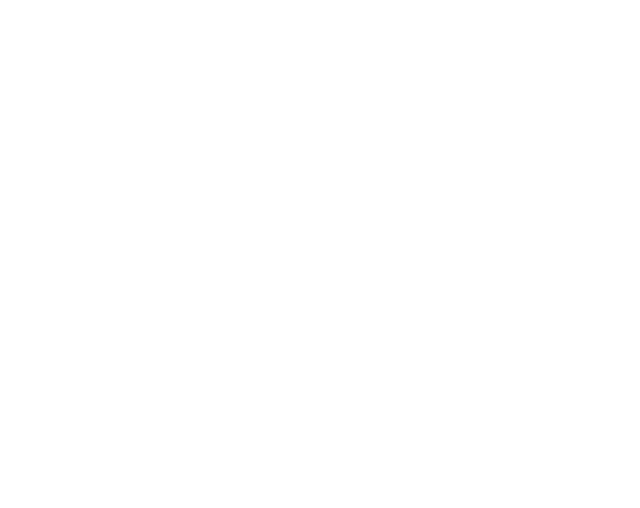
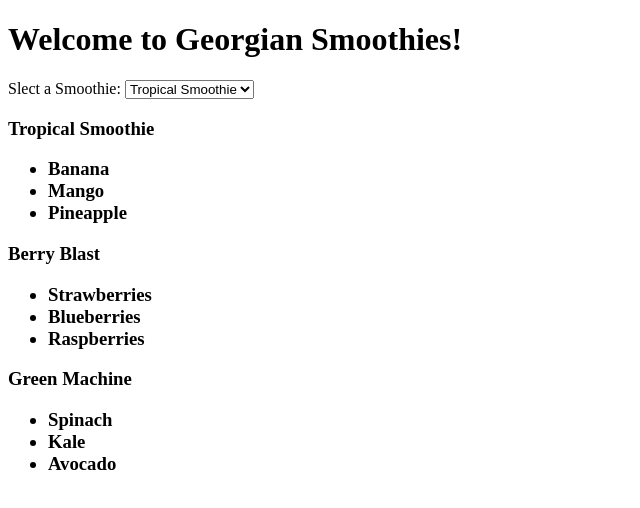
Before and after one commit to Shota0714/js-assignment2, a plain HTML site: page index.html in a window 1280 px wide. Shown: the whole page, without its empty margins (0-640 px from the left). Drawn offline with Linux system fonts and the light colour scheme.

Commit message:
Update title in index.html and add smoothie selection functionality in script.js

```diff
--- a/index.html
+++ b/index.html
@@ -3,7 +3,7 @@
 <head>
     <meta charset="UTF-8">
     <meta name="viewport" content="width=device-width, initial-scale=1.0">
-    <title>Georgian Smoothie</title>
+    <title>Georgian Smoothies | Assignment2</title>
     <link href="css/style.css" rel="stylesheet">
     <script src="js/script.js" defer></script>
 </head>
--- a/js/script.js
+++ b/js/script.js
@@ -0,0 +1,46 @@
+const header = document.querySelector("header");
+const section = document.querySelector("section");
+
+const h1 = document.createElement("h1");
+h1.textContent = "Welcome to Georgian Smoothies!";
+header.appendChild(h1);
+
+const form = document.createElement("form");
+section.appendChild(form);
+const label = document.createElement("label");
+label.textContent = "Slect a Smoothie: ";
+form.appendChild(label);
+const select = document.createElement("select");
+form.appendChild(select);
+
+
+class Smoothie {
+    constructor(name, ingredients) {
+        this.name = name;
+        this.ingredients = ingredients;
+    };
+
+    serveIt() {
+        const option = document.createElement("option");
+        option.textContent = this.name;
+        select.appendChild(option);
+
+        const h3 = document.createElement("h3");
+        h3.textContent = `${this.name}`;
+        section.appendChild(h3);
+        const ul = document.createElement("ul");
+        h3.appendChild(ul);
+        for (let i = 0; i < this.ingredients.length; i++) {
+            const li = document.createElement("li");
+            li.textContent = this.ingredients[i];
+            ul.appendChild(li);
+        };
+    };
+};
+
+const smoothie1 = new Smoothie("Tropical Smoothie", ["Banana", "Mango", "Pineapple"]);
+smoothie1.serveIt();
+const smoothie2 = new Smoothie("Berry Blast", ["Strawberries", "Blueberries", "Raspberries"]);
+smoothie2.serveIt();
+const smoothie3 = new Smoothie("Green Machine", ["Spinach", "Kale", "Avocado"]);
+smoothie3.serveIt();
```
